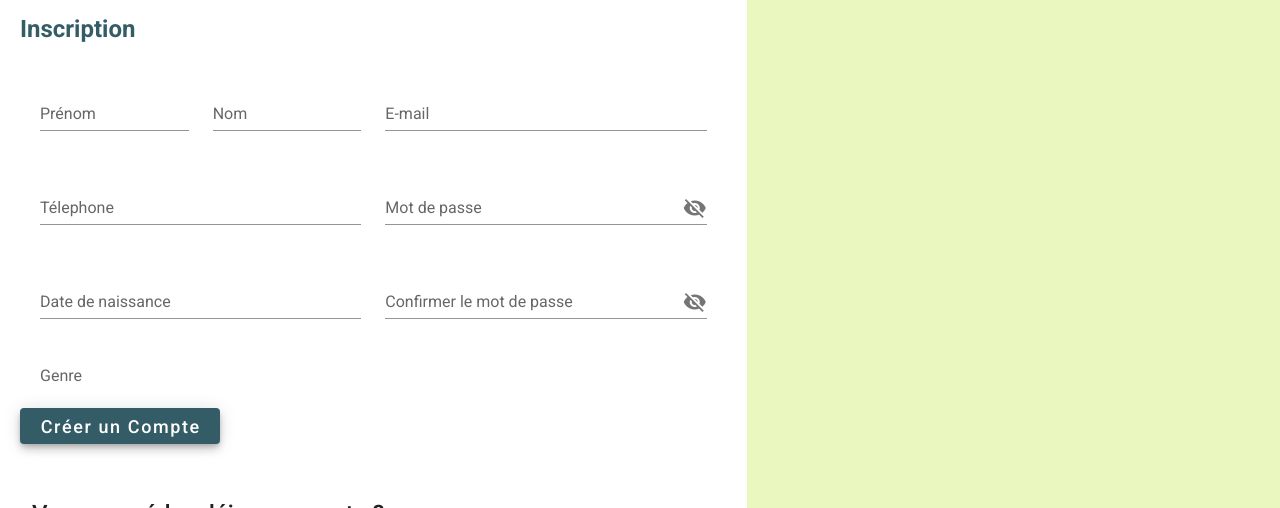
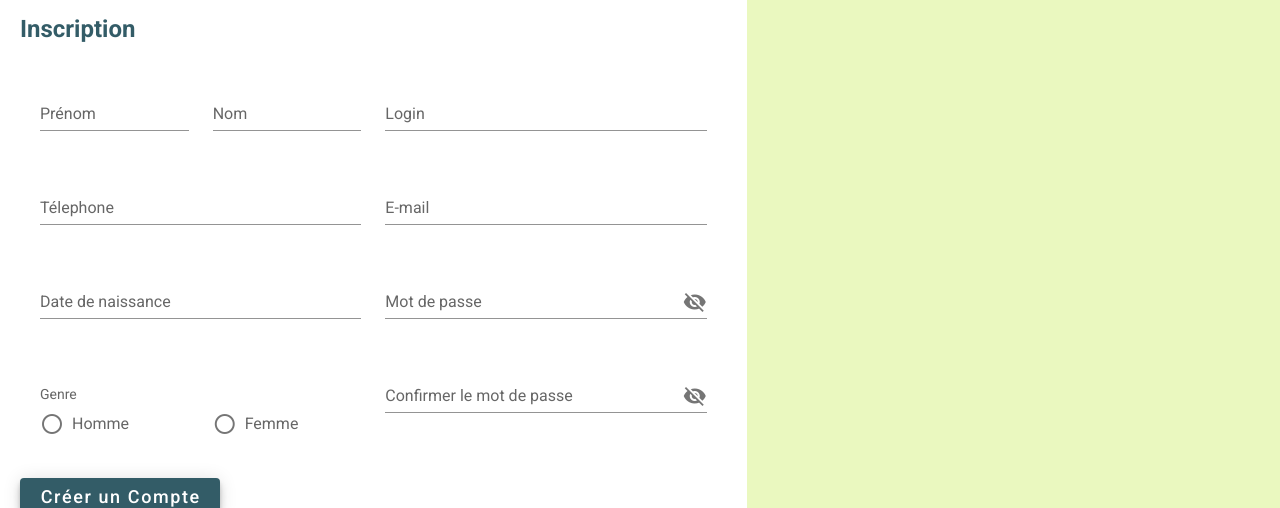
Before and after one commit to Missi13/FRONT_Immobilier, a Vue app in the folder app/: page /register in a window 1280 px wide. Shown: the part 186-694 px from the top of the page. Built offline with nearby package versions, Linux system fonts and the light colour scheme.

Commit message:
Feat (Register) : connection to API

```diff
--- a/app/src/features/register/main.vue
+++ b/app/src/features/register/main.vue
@@ -62,7 +62,7 @@
                                                 <template v-slot:activator="{ on, attrs }">
                                                     <v-text-field
                                                         v-model="user.dateOfBirth"
-                                                        :rules="dateRules"
+                                                        :rules="requiredRule"
                                                         label="Date de naissance"
                                                         readonly
                                                         v-bind="attrs"
@@ -81,15 +81,41 @@
 
                                     <v-row>
                                         <v-col>
-                                            <v-label v-model="user.phoneNumber" required>Genre</v-label>
+                                            <v-radio-group color="#335c67" label="Genre" :rules="requiredRule" v-model="user.gender">
+                                                <v-row>
+                                                    <v-col cols="6">
+                                                        <v-radio
+                                                            label="Homme"
+                                                            color="#335c67"
+                                                            value="HOMME">
+                                                        </v-radio>
+                                                    </v-col>
+                                                    <v-col cols="6">
+                                                        <v-radio
+                                                            label="Femme"
+                                                            color="#335c67"
+                                                            value="FEMME">
+                                                        </v-radio>
+                                                    </v-col>
+                                                </v-row>
+                                            </v-radio-group>
                                         </v-col>
                                     </v-row>
                                 </v-col>
 
 
-
-
                                 <v-col cols="6">
+                                    <v-row>
+                                        <v-col>
+                                            <v-text-field
+                                                v-model="user.login"
+                                                :rules="loginRules"
+                                                label="Login"
+                                                color="#335c67"
+                                                required>
+                                            </v-text-field>
+                                        </v-col>
+                                    </v-row>
                                     <v-row>
                                         <v-col>
                                             <v-text-field
@@ -182,6 +208,11 @@ export default{
                 gender: "",
                 accountType: "OWNER"
             },
+            loginRules: [
+                v => !!v || 'Ce champ est requis',
+                v => /^(([a-zA-Z0-9]*))$/.test(v) || 'Champ invalid',
+                v => v.length <= 25 || 'Ce champ ne doit pas dépasser 25 caracrères',
+            ],
             nameRules: [
                 v => !!v || 'Ce champ est requis',
                 v => /^(([a-zA-Z]*))$/.test(v) || 'Champ invalid',
@@ -205,7 +236,7 @@ export default{
             passworConfirmationdRules: [
                 v => v == this.user.password || 'Le mot de passe est erroné'
             ],
-            dateRules: [
+            requiredRule: [
                 v => !!v || 'Ce champ est requis',
             ],
 
@@ -222,7 +253,7 @@ export default{
                 axios
                 .post('http://localhost:8080/api/register', this.user)
                 .catch((error)=>{ console.log('registration Error', error) })
-                .then(()=>{ console.log('registration succes'), this.getData })
+                .then(()=>{ console.log('registration success'), this.getData })
             }
         },
 
```
